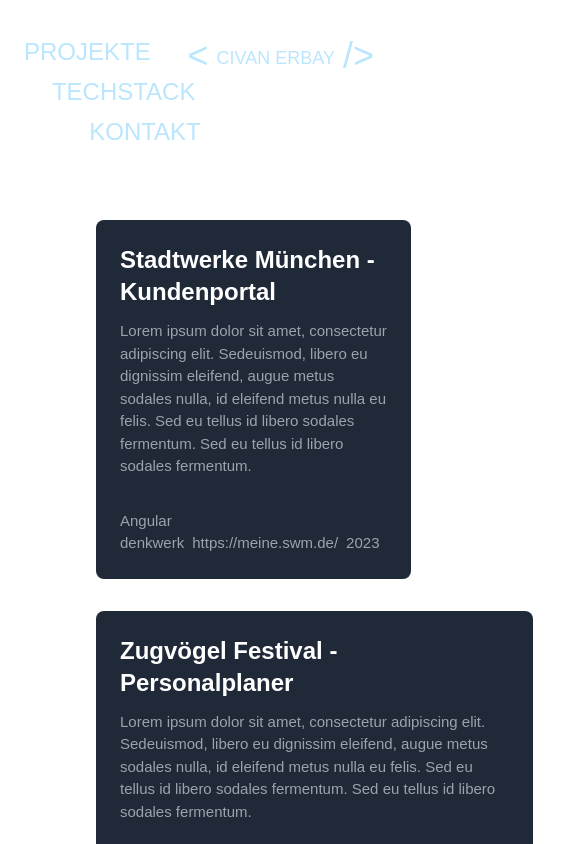
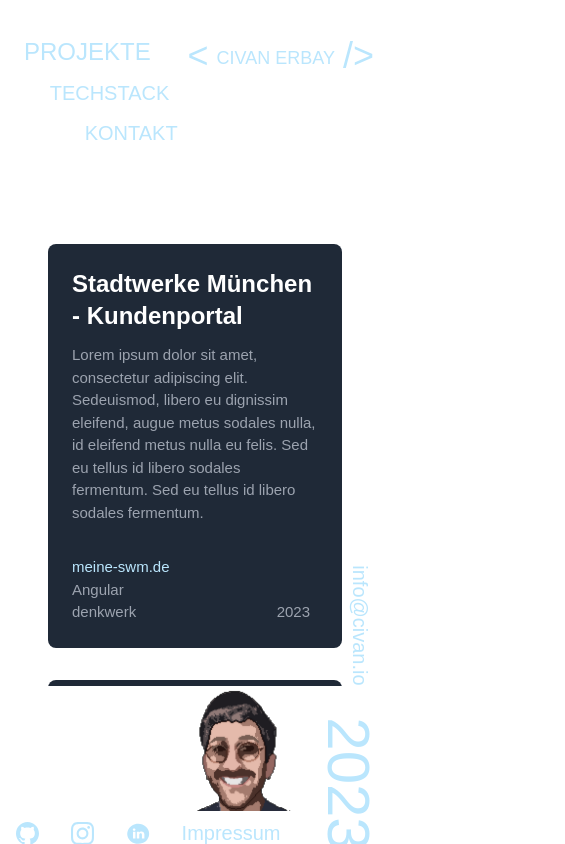
Before and after one commit to CivanErbay/newportfolio, a Vue app: page / in a window 390 px wide. Shown: the top 844 px of the page, 565 px wide, since content can reach past the window. Built offline with nearby package versions, Linux system fonts and the light colour scheme; a web font is replaced by a local one.

Commit message:
Add nav switch and project responsivity

```diff
--- a/src/App.vue
+++ b/src/App.vue
@@ -3,21 +3,20 @@
 import SelfDesc from "@/components/views/SelfDesc.vue";
 import ImpressumBox from "@/components/views/ImpressumBox.vue";
 import Projects from "@/components/views/Projects.vue";
+import { ref } from "vue";
+
+const currSelectedNav = ref("projects");
 </script>
 
 <template>
   <div class="app max-w-9xl font-code-latin text-sky-200 px-4 md:px-8 lg:px-12">
     <header class="flex justify-between pt-9 md:items-center">
       <!-- <img alt="Vue logo" class="logo" src="./assets/logo.svg" width="125" height="125" /> -->
-      <Nav />
+      <Nav @nav-selected="(val) => (currSelectedNav = val)" />
       <SelfDesc />
     </header>
 
-    <main>
-      <div class="flex flex-wrap max-w-6xl pt-12 ml-12">
-        <Projects />
-      </div>
-    </main>
+    <main><Projects v-if="currSelectedNav === 'projects'" /></main>
     <footer class="mt-auto"><ImpressumBox /></footer>
   </div>
 </template>
--- a/src/components/views/Nav.vue
+++ b/src/components/views/Nav.vue
@@ -2,7 +2,9 @@
 import { ref } from "vue";
 import NavElement from "@/components/reusable/NavElement.vue";
 
-const currNav = ref("");
+const emits = defineEmits(["nav-selected"]);
+
+const currNav = ref("projects");
 </script>
 
 <template>
@@ -11,6 +13,7 @@
       @click="
         () => {
           currNav = 'projects';
+          emits('nav-selected', currNav);
         }
       "
       :styles="'ml-2 '"
@@ -22,6 +25,7 @@
       @click="
         () => {
           currNav = 'techstack';
+          emits('nav-selected', currNav);
         }
       "
       :styles="'ml-[25%]'"
@@ -33,6 +37,7 @@
       @click="
         () => {
           currNav = 'contact';
+          emits('nav-selected', currNav);
         }
       "
       :styles="'ml-[51%]'"
--- a/src/components/views/Projects.vue
+++ b/src/components/views/Projects.vue
@@ -1,5 +1,8 @@
 <template>
-  <div v-for="project in pastProjects" class="max-w-xl px-4">
+  <div
+    class="flex flex-wrap max-w-6xl max-h-[60vh] mt-6 pt-12 md:ml-12 overflow-y-scroll rounded-lg"
+  >
+    <div v-for="project in pastProjects" class="max-w-sm md:max-w-xl px-4">
       <div class="-mx-4">
         <div class="px-4">
           <div class="p-4">
@@ -10,6 +13,13 @@
               <p class="text-gray-400 mb-8">
                 {{ project.description }}
               </p>
+              <a
+                :href="project.link"
+                target="_blank"
+                class="text-sky-200 mr-2 md:block"
+                >{{ project.linkText }}</a
+              >
+              <br />
               <span class="text-gray-400 mb-2">
                 {{ project.stack }}
               </span>
@@ -20,11 +30,12 @@
                   <a
                     :href="project.link"
                     target="_blank"
-                  class="text-gray-400 mr-2"
+                    class="text-gray-400 mr-2 hidden md:block"
                     >{{ project.link }}</a
                   >
                 </div>
                 <span class="text-gray-400 mr-2">{{ project.date }}</span>
+              </div>
             </div>
           </div>
         </div>
@@ -44,6 +55,7 @@
     company: "denkwerk",
     stack: "Angular",
     date: "2023",
+    linkText: "meine-swm.de",
   },
   {
     title: "Zugvögel Festival - Personalplaner ",
@@ -54,6 +66,7 @@
     company: "privat",
     stack: "VueJs, Express",
     date: "2023",
+    linkText: "Schwarmplaner",
   },
   {
     title: "Kappes Kimchi - Webshop",
@@ -64,6 +77,7 @@
     company: "privat",
     stack: "VueJs, Firebase, GCP",
     date: "2022",
+    linkText: "Kappes Kimchi",
   },
   {
     title: "Stadtwerke München - Website",
@@ -74,6 +88,7 @@
     company: "denkwerk",
     stack: "VueJs,Nunjucks",
     date: "2022",
+    linkText: "smw.de",
   },
   {
     title: "Deka Investments",
@@ -84,6 +99,7 @@
     stack: "VueJs,Nunjucks",
     company: "denkwerk",
     date: "2021",
+    linkText: "deka.de",
   },
 ];
 </script>
```
Lines whose indentation alone changed are shown as unchanged.
